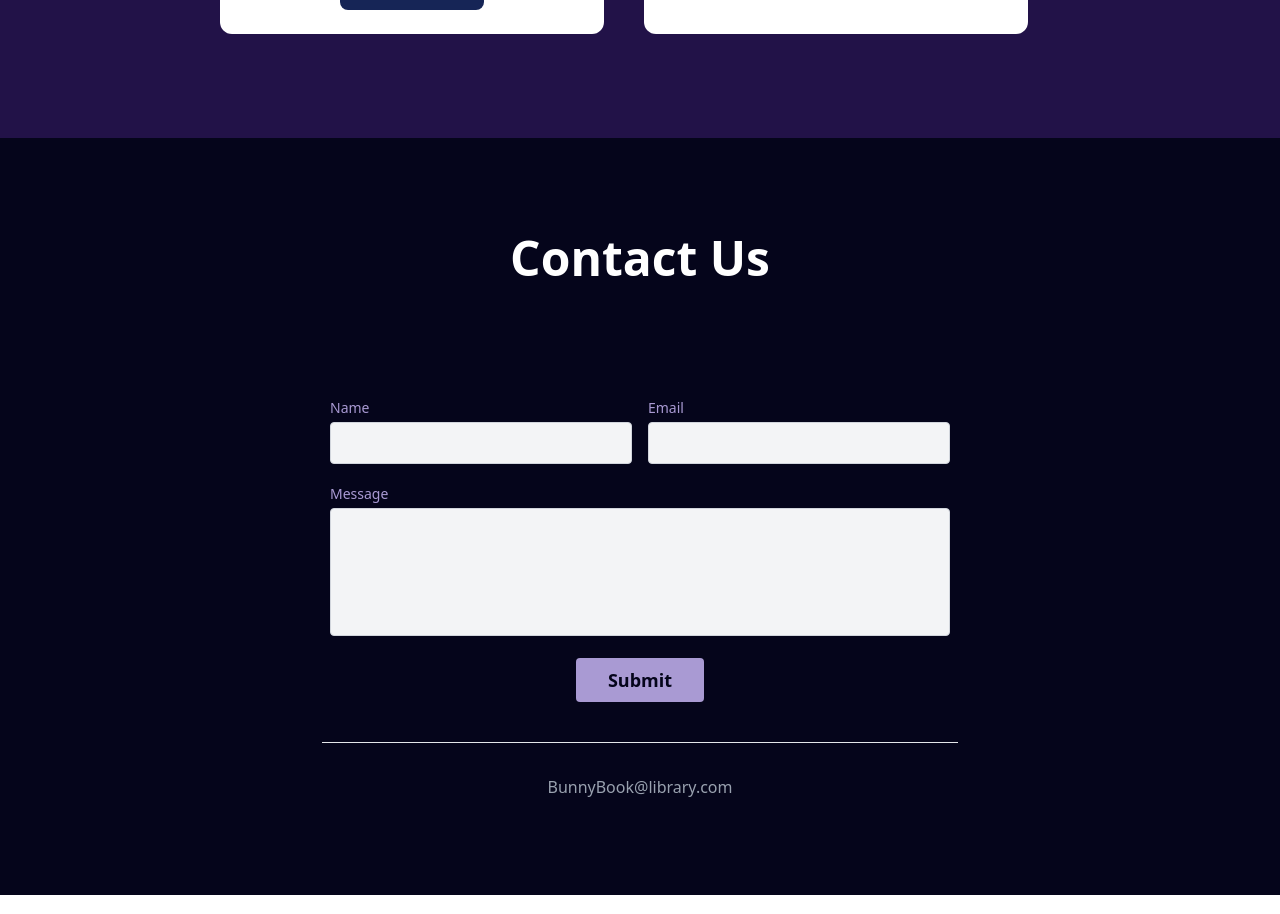
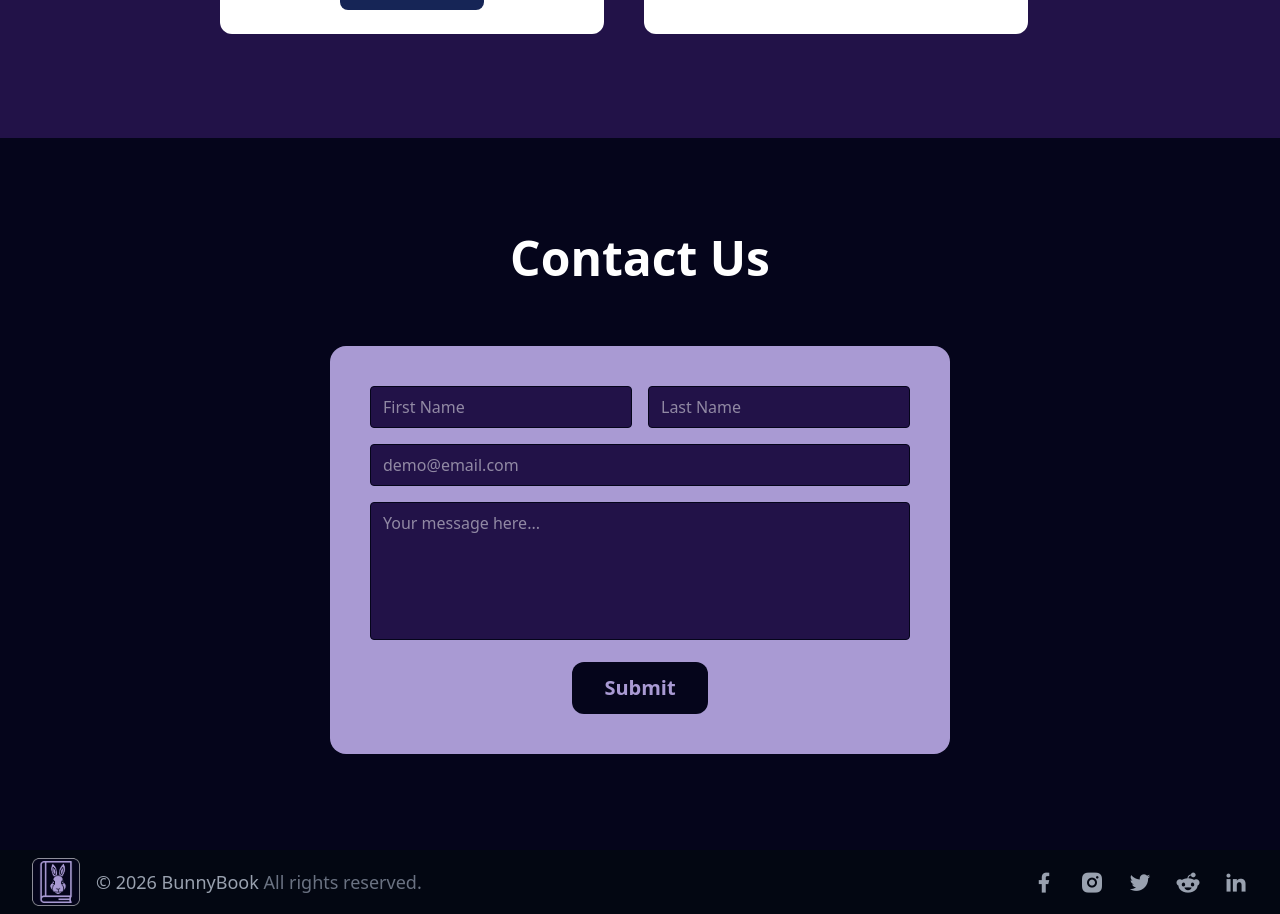
Before and after one commit to MrTankIsHere/Library-Management-System, a React (Vite) app in the folder bunny-book/: page / in a window 1280 px wide. Shown: the part 2974-3888 px from the top of the page. Built offline with nearby package versions, Linux system fonts and the light colour scheme.

Commit message:
Add footer component and enhance contact form layout

```diff
--- a/bunny-book/package.json
+++ b/bunny-book/package.json
@@ -10,11 +10,14 @@
     "preview": "vite preview"
   },
   "dependencies": {
+    "@fortawesome/fontawesome-svg-core": "^7.2.0",
     "@tailwindcss/vite": "^4.1.18",
     "aos": "^2.3.4",
+    "lucide": "^0.576.0",
     "react": "^19.2.0",
     "react-dom": "^19.2.0",
     "react-router-dom": "^7.13.0",
+    "remixicon": "^4.9.1",
     "tailwindcss": "^4.1.18"
   },
   "devDependencies": {
--- a/bunny-book/src/App.jsx
+++ b/bunny-book/src/App.jsx
@@ -1,9 +1,9 @@
-import React from 'react'
 import Navbar from './components/Navbar'
 import Home from './components/Home'
 import Aboutus from './components/Aboutus'
 import Testimonials from './components/Testimonials'
 import Contactus from './components/Contactus'
+import Footer from './components/Footer'
 
 const App = () => {
   return (
@@ -13,6 +13,7 @@ const App = () => {
       <Aboutus/>
       <Testimonials/>
       <Contactus/>
+      <Footer/>
     </div>
   )
 }
--- a/bunny-book/src/components/Contactus.jsx
+++ b/bunny-book/src/components/Contactus.jsx
@@ -3,52 +3,94 @@ import React from 'react'
 const Contactus = () => {
   return (
     <div id="contactus" className="bg-[#05051B]">
+  <div className="container mx-auto px-5 py-24">
+    {/* Title - fixed typo and centered */}
+    <h1 className="text-center text-3xl md:text-5xl font-bold mb-16 text-white">
+      Contact Us
+    </h1>
 
-      {/* <h1 className="text-center text-3xl md:text-5xl font-bold mb-16">Conatct Us</h1> */}
+    {/* Centered form container */}
+    <div className="lg:w-1/2 md:w-2/3 mx-auto bg-[#A99AD3] rounded-2xl p-8">
+      <form>
+        <div className="flex flex-wrap">
 
-      <section class="text-white relative">
-        <div class="container px-5 py-24 mx-auto">
-          <div class="flex flex-col text-center w-full mb-12">
-            <h1 class="text-center text-3xl md:text-5xl font-bold mb-16">Contact Us</h1>
-          </div>
-          <div class="lg:w-1/2 md:w-2/3 mx-auto">
-            <div class="flex flex-wrap -m-2">
-              <div class="p-2 w-1/2">
-                <div class="relative">
-                  <label for="name" class="leading-7 text-sm text-[#A99AD3]">Name</label>
-                  <input type="text" id="name" name="name" class="w-full bg-gray-100 bg-opacity-50 rounded border border-gray-300 focus:border-black focus:bg-white focus:ring-2 focus:ring-gray-200 text-base outline-none text-gray-700 py-1 px-3 leading-8 transition-colors duration-200 ease-in-out" />
+          {/* First Name input */}
+          <div className="p-2 w-full md:w-1/2">
+            <div className="relative">
+              {/* <label htmlFor="firstName" className="leading-7 text-sm text-gray-700">
+                First Name
+              </label> */}
+              <input
+                type="text"
+                id="firstName"
+                name="firstName"
+                placeholder="First Name"
+                className="w-full bg-[#221248] rounded border border-[#05051B] focus:border-gray-300  focus:ring-2 focus:ring-[#A99AD3] text-base outline-none text-white py-2 px-3 transition-all"
+              />
             </div>
           </div>
-              <div class="p-2 w-1/2">
-                <div class="relative">
-                  <label for="email" class="leading-7 text-sm text-[#A99AD3]">Email</label>
-                  <input type="email" id="email" name="email" class="w-full bg-gray-100 bg-opacity-50 rounded border border-gray-300 focus:border-black focus:bg-white focus:ring-2 focus:ring-gray-200 text-base outline-none text-gray-700 py-1 px-3 leading-8 transition-colors duration-200 ease-in-out" />
+
+          {/* Last Name input */}
+          <div className="p-2 w-full md:w-1/2">
+            <div className="relative">
+              {/* <label htmlFor="lastName" className="leading-7 text-sm text-gray-700">
+                Last Name
+              </label> */}
+              <input
+                type="text"
+                id="lastName"
+                name="lastName"
+                placeholder="Last Name"
+                className="w-full bg-[#221248] rounded border border-[#05051B] focus:border-gray-300 focus:ring-2 focus:ring-[#A99AD3] text-base outline-none text-white py-2 px-3 transition-all"
+              />
             </div>
           </div>
-              <div class="p-2 w-full">
-                <div class="relative">
-                  <label for="message" class="leading-7 text-sm text-[#A99AD3]">Message</label>
-                  <textarea id="message" name="message" class="w-full bg-gray-100 bg-opacity-50 rounded border border-gray-300 focus:border-black focus:bg-white focus:ring-2 focus:ring-gray-200 h-32 text-base outline-none text-gray-700 py-1 px-3 resize-none leading-6 transition-colors duration-200 ease-in-out"></textarea>
+
+          {/* Email input */}
+          <div className="p-2 w-full">
+            <div className="relative">
+              {/* <label htmlFor="email" className="leading-7 text-sm text-gray-700">
+                Email
+              </label> */}
+              <input
+                type="email"
+                id="email"
+                name="email"
+                placeholder="demo@email.com"
+                className="w-full bg-[#221248] rounded border border-[#05051B] focus:border-gray-300 focus:ring-2 focus:ring-[#A99AD3] text-base outline-none text-white py-2 px-3 transition-all"
+              />
             </div>
           </div>
-              <div class="p-2 w-full">
-                <button class="flex cursor-pointer font-bold mx-auto text-[#05051B] bg-[#A99AD3] border-0 py-2 px-8 focus:outline-none hover:bg-gray-300 active:scale-95 rounded text-lg">Submit</button>
-              </div>
-              <div class="p-2 w-full pt-8 mt-8 border-t border-gray-200 text-center">
-                <a class="text-gray-400">BunnyBook@library.com</a> <br />
+
+          {/* Message input */}
+          <div className="p-2 w-full">
+            <div className="relative">
+              {/* <label htmlFor="message" className="leading-7 text-sm text-gray-700">
+                Message
+              </label> */}
+              <textarea
+                id="message"
+                name="message"
+                placeholder="Your message here..."
+                rows={5}
+                className="w-full bg-[#221248] rounded border border-[#05051B] focus:border-gray-300 focus:ring-2 focus:ring-[#A99AD3] text-base outline-none text-white py-2 px-3 resize-none transition-all"
+              />
             </div>
           </div>
+
+          {/* Submit Button */}
+          <div className="p-2 w-full">
+            <button
+              type="submit"
+              className="flex mx-auto bg-[#05051B] text-[#A99AD3] hover:bg-gray-950 active:scale-95 px-8 py-3 rounded-xl font-bold text-xl cursor-pointer transition-all">
+              Submit
+            </button>
+          </div>
+
+        </div>
+      </form>
     </div>
   </div>
-      </section>
-
-      {/* <form action="">
-          <input type="text" name="name" id="" placeholder="Your Name" />
-          <input type="email" name="email" id="" placeholder="demo@email.com" />
-          <textarea name="message" id="" cols="30" rows="10" placeholder="Message" />
-          <button>Submit</button>
-        </form> */}
-
 </div>
   )
 }
--- /dev/null
+++ b/bunny-book/src/components/Footer.jsx
@@ -0,0 +1,41 @@
+import Logo from '../assets/Logo.png'
+import 'remixicon/fonts/remixicon.css'
+
+const Footer = () => {
+  return (
+    <div className="bg-gray-950 text-gray-400">
+
+      <div className="max-w-7xl mx-auto flex flex-col sm:flex-row items-center justify-between gap-4 sm:gap-0 h-auto sm:h-16 py-4 sm:py-0 px-4 sm:px-6 lg:px-8">
+
+        {/* logo and copyright */}
+        <div className="flex flex-col sm:flex-row items-center font-medium text-lg gap-3 sm:gap-4">
+          <img className="h-10 sm:h-12 w-auto" src={Logo} alt="bunnyBookLogo" />
+          <p className="text-base sm:text-lg">&copy; 2026 BunnyBook <span className="text-gray-500">All rights reserved.</span></p>
+        </div>
+
+          {/* social links */}
+        <div className="flex gap-5 sm:gap-6 text-xl sm:text-2xl">
+          <div className="hover:text-gray-100 cursor-pointer transition-colors">
+            <i class="ri-facebook-fill"></i>
+          </div>
+          <div className="hover:text-gray-100 cursor-pointer transition-colors">
+            <i class="ri-instagram-fill"></i>
+          </div>
+          <div className="hover:text-gray-100 cursor-pointer transition-colors">
+            <i class="ri-twitter-fill"></i>
+          </div>
+          <div className="hover:text-gray-100 cursor-pointer transition-colors">
+            <i class="ri-reddit-2-fill"></i>
+          </div>
+          <div className="hover:text-gray-100 cursor-pointer transition-colors">
+            <i class="ri-linkedin-fill"></i>
+          </div>
+        </div>
+
+      </div>
+
+    </div>
+  )
+}
+
+export default Footer
```
Also changed, not shown: bunny-book/src/assets/Logo.png, 1 other file (tests, documents, lock files or other folders). Lines whose indentation alone changed are shown as unchanged.
